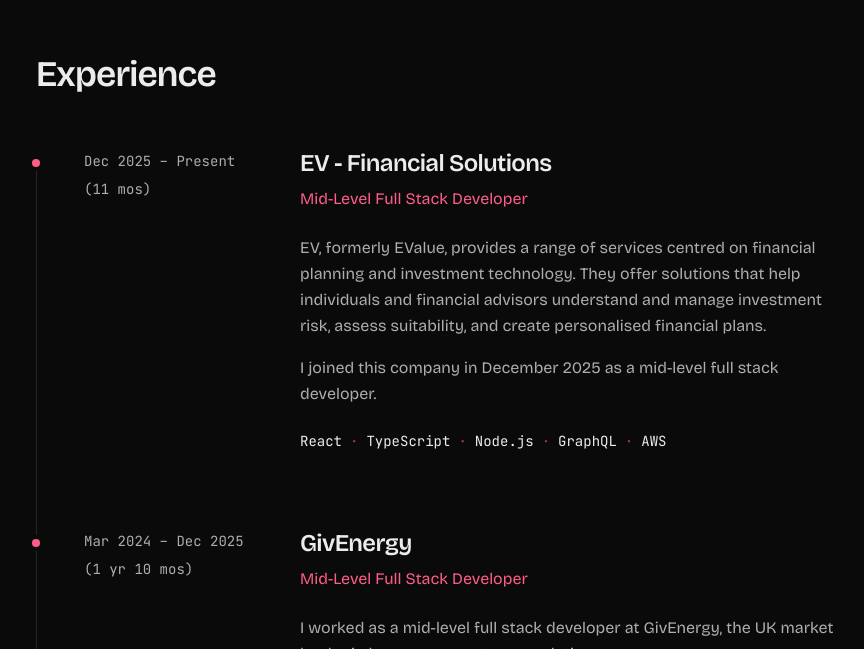
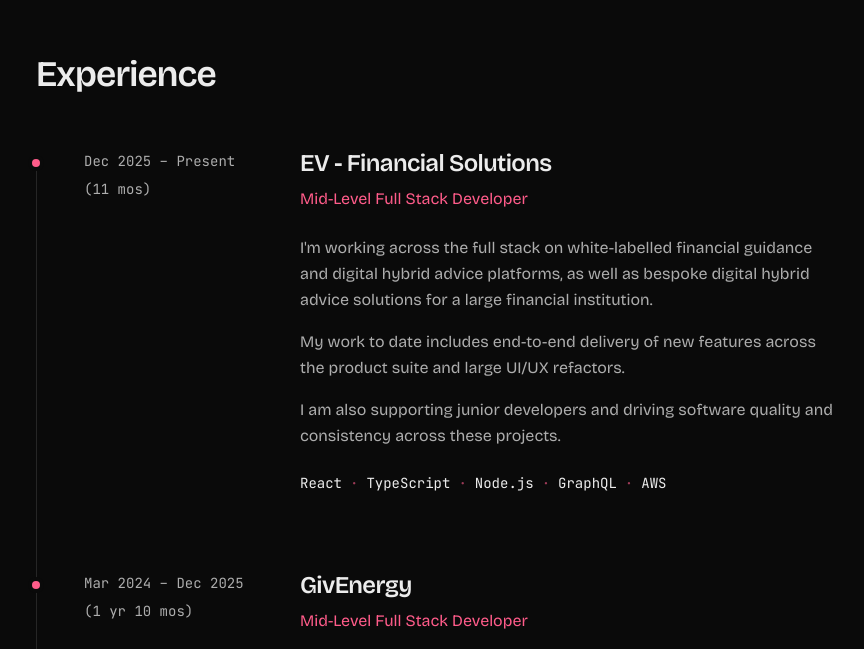
Before and after one commit to joe4576/joebrown-dev, a website built with Vite: page src/index.html in a window 1280 px wide. Shown: the part 845-1494 px from the top of the page, without its empty margins (204-1068 px from the left). Built offline with nearby package versions, Linux system fonts and the light colour scheme.

Commit message:
copy update + ui tweaks

```diff
--- a/src/index.html
+++ b/src/index.html
@@ -82,7 +82,7 @@
           </h1>
 
           <p
-            class="mt-4 animate-rise font-mono font-medium tracking-widest text-accent uppercase [animation-delay:0.2s]"
+            class="mt-4 animate-rise font-mono font-medium text-accent [animation-delay:0.2s] md:text-lg lg:text-xl"
           >
             Full Stack Developer
           </p>
@@ -186,15 +186,19 @@
 
                   <div class="entry-body">
                     <p>
-                      EV, formerly EValue, provides a range of services centred
-                      on financial planning and investment technology. They
-                      offer solutions that help individuals and financial
-                      advisors understand and manage investment risk, assess
-                      suitability, and create personalised financial plans.
+                      I'm working across the full stack on white-labelled
+                      financial guidance and digital hybrid advice platforms, as
+                      well as bespoke digital hybrid advice solutions for a
+                      large financial institution.
                     </p>
                     <p>
-                      I joined this company in December 2025 as a mid-level full
-                      stack developer.
+                      My work to date includes end-to-end delivery of new
+                      features across the product suite and large UI/UX
+                      refactors.
+                    </p>
+                    <p>
+                      I am also supporting junior developers and driving
+                      software quality and consistency across these projects.
                     </p>
                   </div>
 
--- a/src/main.css
+++ b/src/main.css
@@ -99,7 +99,7 @@
 }
 
 .entry-title {
-  @apply text-xl font-semibold tracking-tight text-bone transition-colors hover:text-accent md:-mt-1 md:text-2xl;
+  @apply w-fit text-xl font-semibold tracking-tight text-bone transition-colors hover:text-accent hover:underline md:-mt-1 md:text-2xl;
 }
 
 .entry-role {
```
